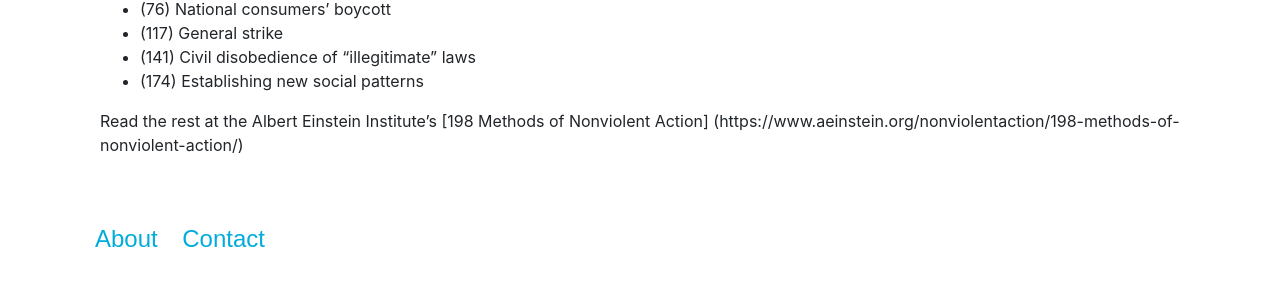
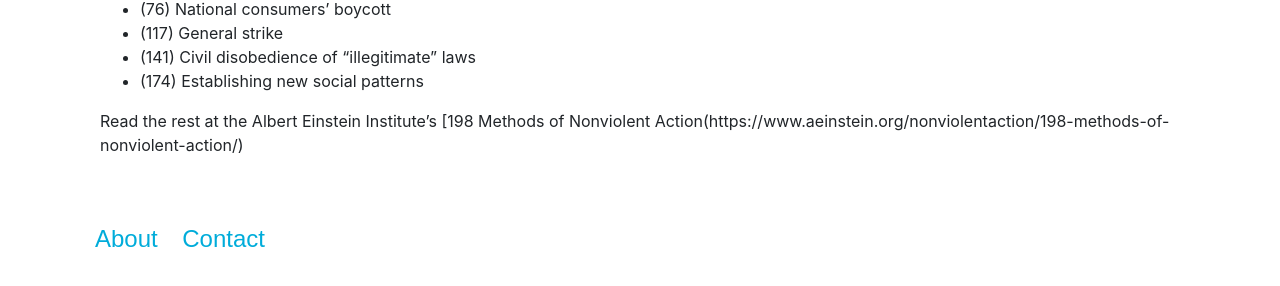
Before and after one commit to youthinfront/youthinfront-site, a Jekyll site: the page built from 198-methods-of-nonviolent-action.md, in a window 1280 px wide. Shown: the part 301-587 px from the top of the page. Built offline with Jekyll 4.4.1, drawn with Linux system fonts in a browser that asks for light colours; nearby versions of some CDN libraries; our own code applies the rules of GitHub Pages for plain Markdown files.

```diff
--- a/198-methods-of-nonviolent-action.md
+++ b/198-methods-of-nonviolent-action.md
@@ -14,4 +14,4 @@ layout: page
 * (141) Civil disobedience of “illegitimate” laws
 * (174) Establishing new social patterns
 
-Read the rest at the Albert Einstein Institute's [198 Methods of Nonviolent Action] (https://www.aeinstein.org/nonviolentaction/198-methods-of-nonviolent-action/)
+Read the rest at the Albert Einstein Institute's [198 Methods of Nonviolent Action(https://www.aeinstein.org/nonviolentaction/198-methods-of-nonviolent-action/)
```
